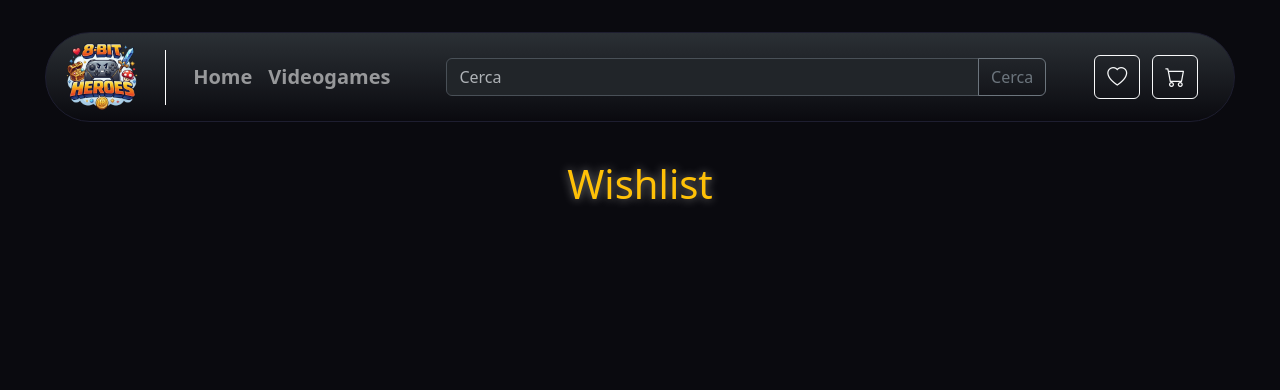
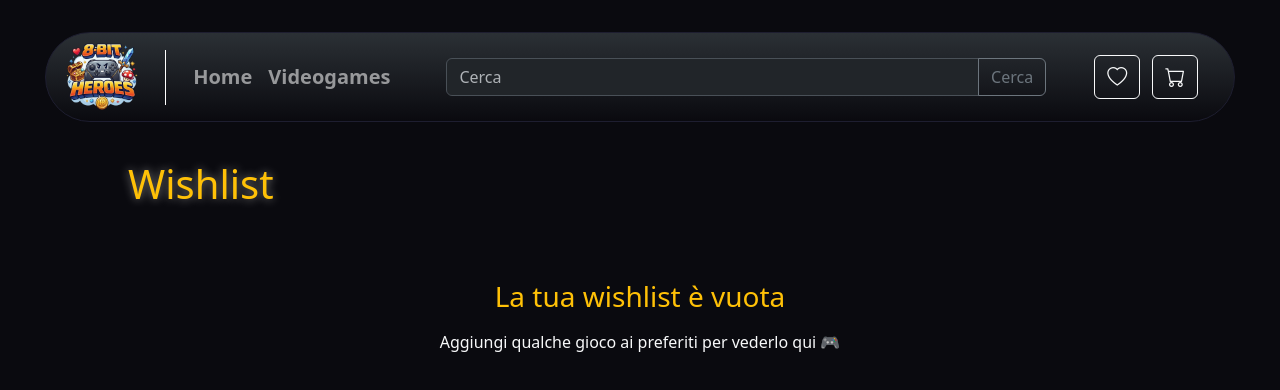
Before and after one commit to mattia-galasso/8_bit_heroes_frontend, a React (Vite) app: page /wishlist in a window 1280 px wide. Shown: the top 390 px of the page. Built offline with nearby package versions, Linux system fonts and the light colour scheme.

Commit message:
add clear button for wishlist

```diff
--- /dev/null
+++ b/src/components/ClearFavoritesModal.jsx
@@ -0,0 +1,59 @@
+import { useFavorites } from "../contexts/FavoritesContext";
+import { useNotificationContext } from "../contexts/NotificationContext";
+
+export default function ClearFavoritesModal({ setOpenClearModal }) {
+  const { clearFavorites } = useFavorites();
+  const { showNotification } = useNotificationContext();
+
+
+  return (
+    <>
+      <div className="modal-backdrop fade show"></div>
+      <div
+        className="modal fade show d-block"
+        tabIndex="-1"
+        data-bs-theme="dark"
+      >
+        <div className="modal-dialog modal-lg modal-dialog-centered">
+          <div className="modal-content">
+            <div className="modal-header">
+              <button
+                onClick={() => setOpenClearModal(false)}
+                type="button"
+                className="btn-close"
+                aria-label="Close"
+              ></button>
+            </div>
+
+            <div className="modal-body text-center">
+              <p className="fs-5">
+                Sei sicuro di voler svuotare tutta la{" "}
+                <span className="text-warning">wishlist</span>?
+              </p>
+
+              <div className="d-flex gap-4 justify-content-center">
+                <button
+                  onClick={() => {
+                    clearFavorites();
+                    showNotification("Wishlist svuotata con successo!", "warning")
+                    setOpenClearModal(false)
+                  }}
+                  className="btn btn-primary btn-lg"
+                >
+                  SI
+                </button>
+
+                <button
+                  onClick={() => setOpenClearModal(false)}
+                  className="btn btn-secondary btn-lg"
+                >
+                  NO
+                </button>
+              </div>
+            </div>
+          </div>
+        </div>
+      </div>
+    </>
+  )
+}
--- a/src/contexts/FavoritesContext.jsx
+++ b/src/contexts/FavoritesContext.jsx
@@ -30,7 +30,8 @@ function FavoritesProvider({ children }) {
   }
 
   function clearFavorites() {
-    setFavorites([]);
+    setFavorites([])
+    showNotification("Wishlist svuotata con successo!", "warning")
   }
 
   const totalFavorites = favorites.length;
--- a/src/pages/Wishlist.jsx
+++ b/src/pages/Wishlist.jsx
@@ -1,15 +1,43 @@
+import { useState } from "react";
 import { useFavorites } from "../contexts/FavoritesContext";
 import { useNavigate } from "react-router";
+import ClearFavoritesModal from "../components/ClearFavoritesModal";
+
 export default function Wishlist() {
-  const { favorites, toggleFavorite, isFavorite } = useFavorites();
+
+  const { favorites, toggleFavorite, isFavorite,clearFavorites } = useFavorites();
   const navigateTo = useNavigate();
+  const [openClearModal, setOpenClearModal] = useState(false)
+
+  function handleClearFavorites(){
+   setOpenClearModal(true)
+  }
 
   return (
     <div>
-      <h1 className="text-warning wishlist-section-title text-center">Wishlist</h1>
+      <div className="d-flex justify-content-between align-items-center">
+    <h1 className="text-warning wishlist-section-title m-0">Wishlist</h1>
+    {favorites.length > 0 && (
+      <button
+        type="button"
+        className="btn btn-outline-danger"
+        onClick={handleClearFavorites}>
+        <i className="bi bi-trash3 me-2"></i>
+        Svuota wishlist
+      </button>
+    )}
+  </div>
 
       <div className="d-flex flex-column gap-3 my-4">
-        {favorites.map((game) => {
+         {favorites.length === 0 ? (
+    <div className="text-center text-light py-5">
+      <h3 className="text-warning mb-3">La tua wishlist è vuota</h3>
+      <p className="mb-0">
+        Aggiungi qualche gioco ai preferiti per vederlo qui 🎮
+      </p>
+    </div>
+  ) : (
+        favorites.map((game) => {
           const percentage = game.percentage || 0;
           const final_price = Number(game.price) - Number(game.price) * (percentage / 100);
 
@@ -77,8 +105,15 @@ export default function Wishlist() {
               </div>
             </div>
           );
-        })}
+        })
+  )}
       </div>
+      {openClearModal && (
+  <ClearFavoritesModal
+    setOpenClearModal={setOpenClearModal}
+    clearFavorites={clearFavorites}
+  />
+)}
     </div>
   );
 }
```
